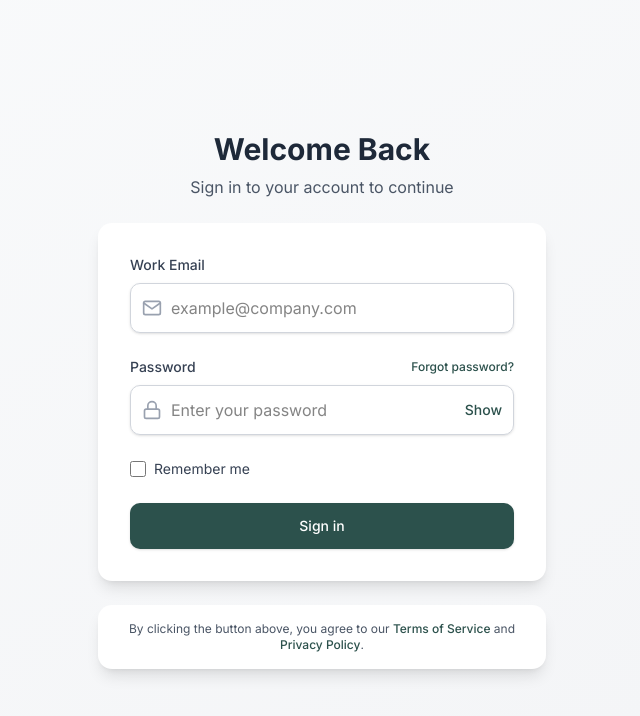
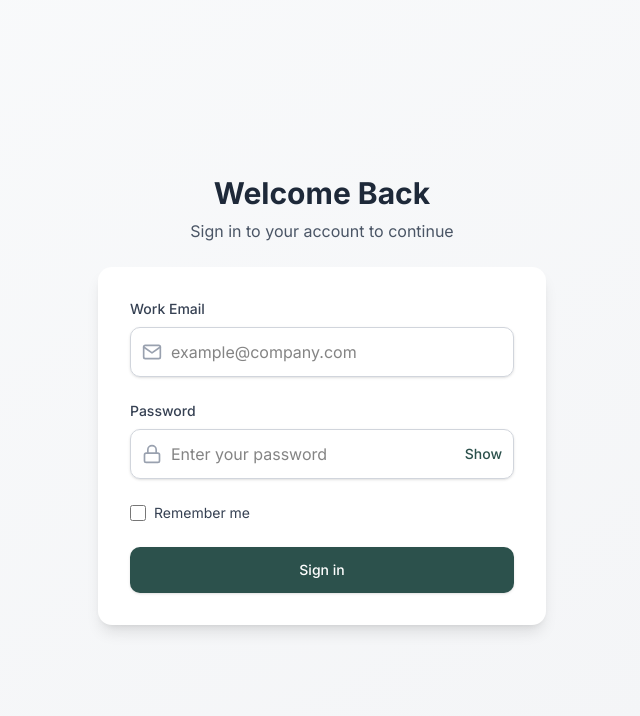
Before and after one commit to Moeed-Tahir/email-automation, a Next.js app: page /admin/login in a window 1280 px wide. Shown: the top 716 px of the page, without its empty margins (318-958 px from the left). Built offline with nearby package versions, Linux system fonts and the light colour scheme; a web font is replaced by a local one.

Commit message:
lastest chnages after QA

```diff
--- a/pages/api/models/Donation.js
+++ b/pages/api/models/Donation.js
@@ -7,6 +7,7 @@ const donationSchema = new mongoose.Schema(
         executiveEmail: { type: String, required: false },
         executiveName: { type: String, required: false },
         donation: { type: String, required: false },
+        userId: { type: String, required: false },
     },
     { timestamps: true }
 );
--- a/src/app/[user]/bid-details/page.jsx
+++ b/src/app/[user]/bid-details/page.jsx
@@ -36,8 +36,8 @@ export default function MeetingRequest() {
         });
 
         setUserQuestions({
-          questionOne: response.data.user.questionSolution || "",
-          questionTwo: response.data.user.howHeard || "",
+          questionOne: response.data.user.questionSolution || "Describe your solution and its key features.",
+          questionTwo: response.data.user.howHeard || "Give a brief description of your solution.",
         });
       } catch (error) {
         console.error("Error fetching profile data:", error);
@@ -123,19 +123,19 @@ export default function MeetingRequest() {
       <Card>
         <CardHeader className="flex flex-col sm:flex-row justify-between items-start sm:items-center gap-4">
           <div>
-            <CardTitle className="text-xl">Survey From Sales Rep</CardTitle>
+            <CardTitle className="text-[26px] leading-[36px] font-medium">Survey From Sales Rep</CardTitle>
           </div>
-          <Button
+          <div
             variant="default"
-            className="bg-[#2C514C] hover:bg-transparent cursor-pointer border-2 border-[#2C514C] text-white hover:text-[#2C514C]"
+            className="bg-[#2C514C] border-2 border-[#2C514C] text-white px-3 py-1.5 rounded-lg text-center text-[20px]"
           >
-            {`Survey Score ${surveyData.totalScore}`}
-          </Button>
+            {`Survey Score: ${surveyData.totalScore}`}
+          </div>
         </CardHeader>
         <CardContent className="space-y-8">
           {/* Open-Ended Questions */}
           <div>
-            <h3 className="text-[23px] font-semibold mb-2">
+            <h3 className="text-[23px] font-medium mb-2">
               Open-Ended Questions
             </h3>
             <div className="grid gap-6">
--- a/src/app/[user]/donation/page.jsx
+++ b/src/app/[user]/donation/page.jsx
@@ -44,7 +44,7 @@ const Page = () => {
   }, []);
 
   return (
-    <div>
+    <div className="p-4">
       <div className="flex flex-col w-full bg-white rounded-xl p-4 border">
         <DonationTable data={donationData} />
       </div>
--- a/src/app/[user]/profile/page.jsx
+++ b/src/app/[user]/profile/page.jsx
@@ -213,7 +213,7 @@ export default function Page() {
               <p className="font-medium mb-1">
                 Are you sure you want to delete your account?
               </p>
-              <p className="font-medium text-medium">
+              <p className="text-[15px]">
                 Once you delete your account, there is no going back. Please be certain.
               </p>
             </div>
@@ -224,8 +224,8 @@ export default function Page() {
                   Delete Account
                 </Button>
               </DialogTrigger>
-              <DialogContent>
-                <h3 className="text-lg font-semibold">Confirm Deletion</h3>
+              <DialogContent className="gap-1">
+                <h3 className="text-[24px] font-semibold">Confirm Deletion</h3>
                 <p>Are you absolutely sure you want to delete your account?</p>
                 <DialogFooter className="flex gap-4 justify-end pt-4">
                   <Button variant="outline" onClick={() => setShowDeleteDialog(false)} className="cursor-pointer">
--- a/src/app/admin/login/page.jsx
+++ b/src/app/admin/login/page.jsx
@@ -122,12 +122,6 @@ function Login() {
                 >
                   Password
                 </label>
-                <Link
-                  href="#"
-                  className="text-xs font-medium text-[rgba(44,81,76,1)] hover:text-[rgba(44,81,76,1)]"
-                >
-                  Forgot password?
-                </Link>
               </div>
               <div className="relative">
                 <div className="absolute inset-y-0 left-0 pl-3 flex items-center pointer-events-none">
@@ -225,27 +219,6 @@ function Login() {
             </button>
           </form>
         </div>
-
-        {/* Footer Links */}
-        <div className="bg-white rounded-xl shadow-lg p-4 text-center">
-          <p className="text-xs text-gray-600">
-            By clicking the button above, you agree to our{" "}
-            <Link
-              href="#"
-              className="font-medium text-[rgba(44,81,76,1)] hover:text-[rgba(44,81,76,1)]"
-            >
-              Terms of Service
-            </Link>{" "}
-            and{" "}
-            <Link
-              href="#"
-              className="font-medium text-[rgba(44,81,76,1)] hover:text-[rgba(44,81,76,1)]"
-            >
-              Privacy Policy
-            </Link>
-            .
-          </p>
-        </div>
       </div>
     </div>
   );
--- a/src/components/SurvayForm.jsx
+++ b/src/components/SurvayForm.jsx
@@ -176,8 +176,8 @@ const SurveyForm = ({ userId }) => {
 
         setProfileData(response.data.user);
         setUserQuestions({
-          questionOne: response.data.user.questionSolution || "",
-          questionTwo: response.data.user.howHeard || "",
+          questionOne: response.data.user.questionSolution || "Describe your solution and its key features.",
+          questionTwo: response.data.user.howHeard || "Give a brief description of your solution.",
         });
       } catch (error) {
         console.error("Error fetching profile data:", error);
--- a/src/components/app-sidebar.jsx
+++ b/src/components/app-sidebar.jsx
@@ -135,7 +135,7 @@ export function AppSidebar({ isAdmin = false, ...props }) {
                         <SidebarMenuItem key={i}>
                           <SidebarMenuButton
                             onClick={handleLogout}
-                            className={`flex items-center gap-[10px] w-full px-[16px] py-[20px] rounded-[6px] transition-colors ${
+                            className={`flex items-center gap-[10px] w-full px-[16px] py-[20px] rounded-[6px] transition-colors cursor-pointer ${
                               isActive
                                 ? "bg-white text-[#2C514C]"
                                 : "text-white hover:bg-white hover:text-[#2C514C]"
--- a/src/components/donation-table.jsx
+++ b/src/components/donation-table.jsx
@@ -191,15 +191,6 @@ const DonationTable = ({ data }) => {
                   <ChevronsUpDown className="size-4 text-gray-500" />
                 </div>
               </TableHead>
-              <TableHead
-                className="cursor-pointer"
-                onClick={() => handleHeaderSort("status")}
-              >
-                <div className="flex items-center justify-between">
-                  Status{" "}
-                  <ChevronsUpDown className="size-4 text-gray-500" />
-                </div>
-              </TableHead>
             </TableRow>
           </TableHeader>
           <TableBody>
@@ -223,9 +214,6 @@ const DonationTable = ({ data }) => {
                   </TableCell>
                   <TableCell className="min-w-[120px] font-medium">
                     ${parseFloat(request.donation || 0).toFixed(2)}
-                  </TableCell>
-                  <TableCell className="min-w-[120px]">
-                    {getStatusBadge(request.status)}
                   </TableCell>
                 </TableRow>
               ))
```
